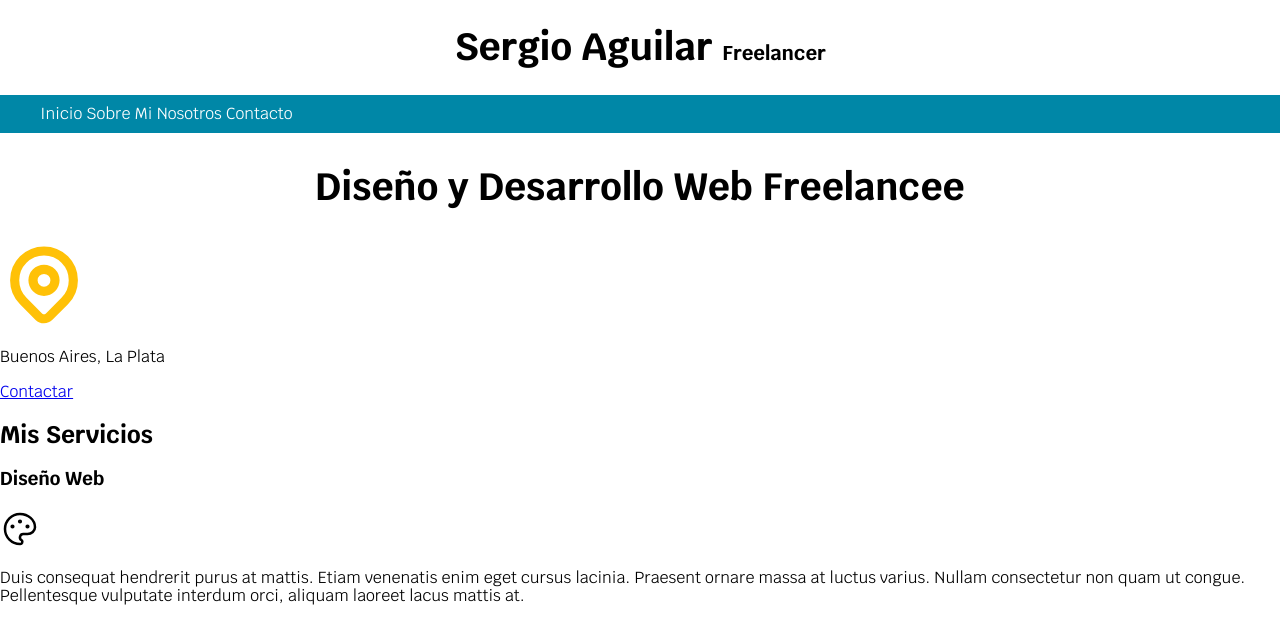
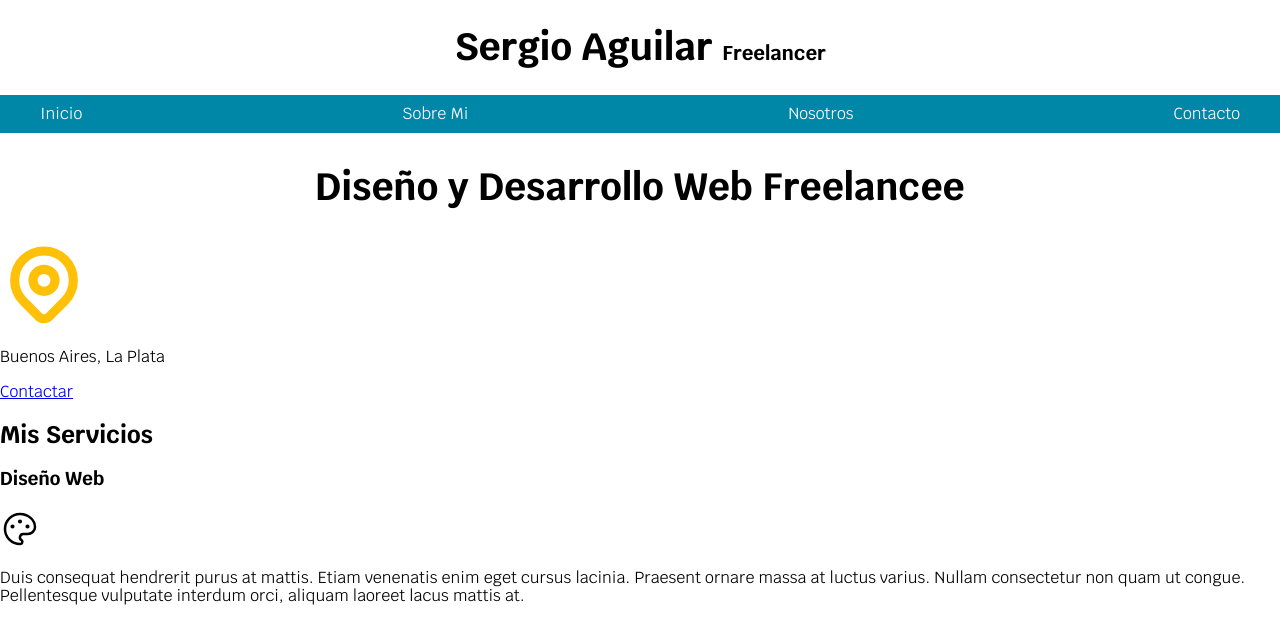
Before and after one commit to infosergio2021/sitioFreeLancer, a plain HTML site: page index.html in a window 1280 px wide. Shown: the top 621 px of the page. Drawn offline with Linux system fonts and the light colour scheme.

Commit message:
se implemento flexbox en la navbar para ajustar el orden de los enlaces de maneta horizontal

```diff
--- a/css/style.css
+++ b/css/style.css
@@ -50,6 +50,9 @@ body{
 /* CLASES PARA LA NAVEGACION*/
 .navegacion-principal{
     padding: 1rem;
+    display: flex;/*por default viene como flexdirection row*/
+    /* ahora que hibilite display flex puedo usar las propiedades de flexbox*/
+    justify-content: space-between;/*ordena los elementos hijos horizontalmente en este caso los separa entre ellos*/
 }
 
 .navegacion-principal a {
```
